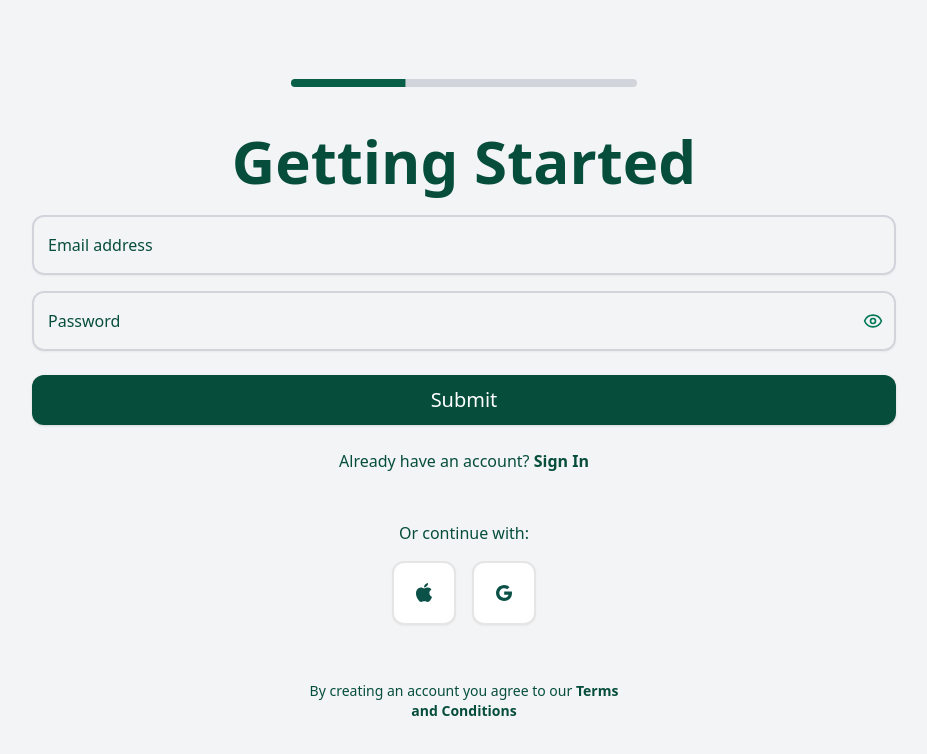
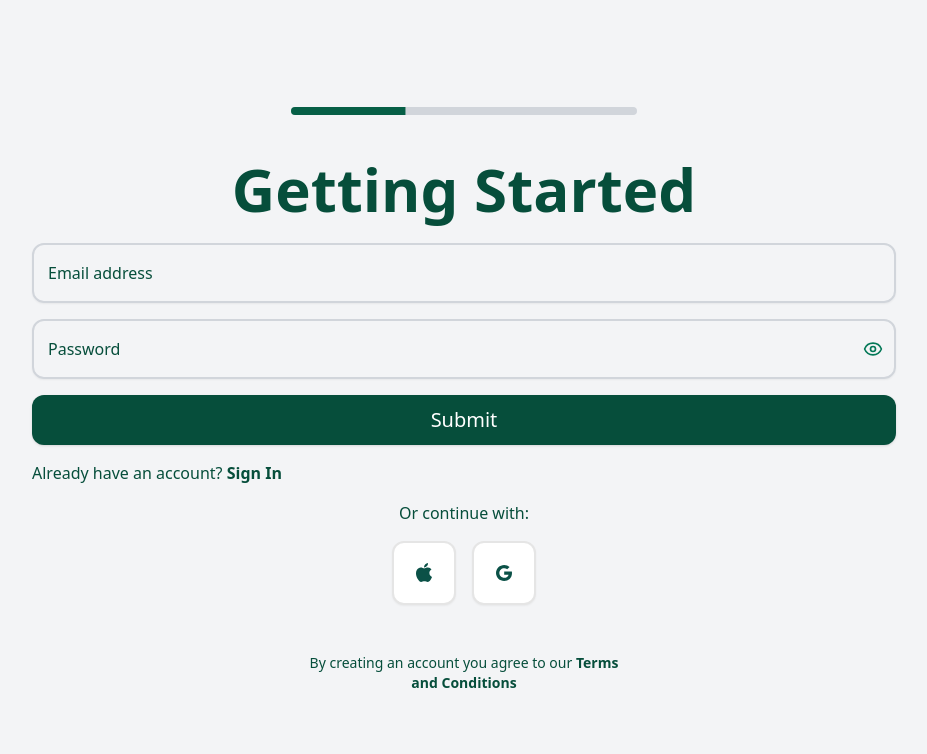
Before and after one commit to arijitf14/ecomm, a React (Vite) app: page /login in a window 1280 px wide. Shown: the top 754 px of the page, without its empty margins (176-1103 px from the left). Built offline with nearby package versions, Linux system fonts and the light colour scheme.

Commit message:
Deployment fixing 2

```diff
--- a/src/pages/Login/index.tsx
+++ b/src/pages/Login/index.tsx
@@ -70,7 +70,7 @@ const Login = () => {
             errors,
             touched,
           }) => (
-            <>
+            <form className="w-full space-y-4" onSubmit={handleSubmit}>
               <div className="w-full space-y-4">
                 <div>
                   {/* Email */}
@@ -183,11 +183,12 @@ const Login = () => {
                 </div>
               </div>
               <Button
-                  onClick={handleSubmit}
-                  className="w-full bg-emerald-900 hover:bg-emerald-800 text-white text-base sm:text-lg md:text-xl py-6 rounded-xl"
-                >
-                  Submit
-                </Button>
+                // onClick={handleSubmit}
+                type="submit"
+                className="w-full bg-emerald-900 hover:bg-emerald-800 text-white text-base sm:text-lg md:text-xl py-6 rounded-xl"
+              >
+                Submit
+              </Button>
               {/* Already have account */}
               <p className="text-sm sm:text-base text-emerald-900">
                 Already have an account?{" "}
@@ -227,7 +228,7 @@ const Login = () => {
                   </span>
                 </p>
               </div>
-            </>
+            </form>
           )}
         </Formik>
       </div>
--- a/src/pages/LoginBack/index.tsx
+++ b/src/pages/LoginBack/index.tsx
@@ -1,7 +1,6 @@
 // import { Apple } from "lucide-react";
 import { Button } from "../../components/ui/button";
 import { Input } from "../../components/ui/input";
-import { Progress } from "../../components/ui/progress";
 import apple from "../../assets/apple.svg";
 import rightarrow from "../../assets/rightarrow.svg";
 import google from "../../assets/google.svg";
@@ -67,6 +66,7 @@ const LoginBack = () => {
             touched,
           }) => (
             <>
+            <form className="w-full" onSubmit={handleSubmit}>
               <div className="w-full space-y-4">
                 <div>
                   {/* Email */}
@@ -180,12 +180,13 @@ const LoginBack = () => {
               </div>
 
               {/* Already have account */}
-              <div className="flex flex-row w-full items-center justify-between">
+              <div className="flex flex-row w-full mt-5 items-center justify-between">
                 <p className="text-sm sm:text-base text-emerald-900">
                   Forgot Password?
                 </p>
                 <Button
-                  onClick={handleSubmit}
+                  // onClick={handleSubmit}
+                  type="submit"
                   className="w-full bg-emerald-900 hover:bg-emerald-800 text-white text-base sm:text-lg w-12 h-12 md:text-xl py-6 rounded-xl"
                 >
                     <img src={rightarrow} alt="Logo" className="h-10 w-10" />
@@ -223,6 +224,7 @@ const LoginBack = () => {
                   </span>
                 </p>
               </div>
+            </form>
             </>
           )}
         </Formik>
--- a/src/pages/SignUpPin/index.tsx
+++ b/src/pages/SignUpPin/index.tsx
@@ -150,10 +150,6 @@ const SignUpPin = () => {
     }
   };
 
-  const handleReset = () => {
-    setOtp(Array(4).fill(""));
-  };
-
   return (
     <div className="min-h-screen flex flex-col items-center justify-center px-4 bg-white">
       <div className="flex flex-col items-center gap-6 w-full max-w-md">
```
